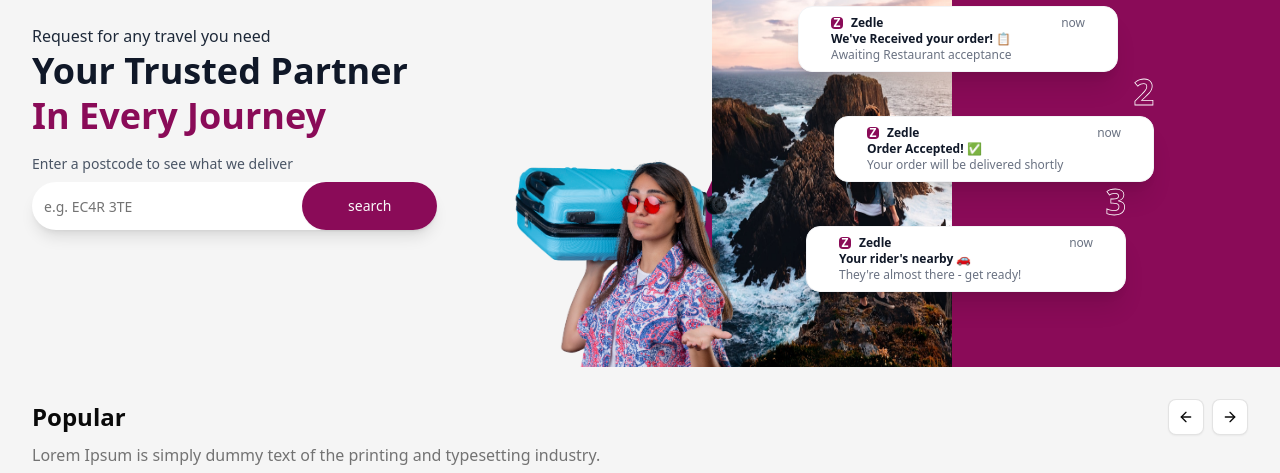
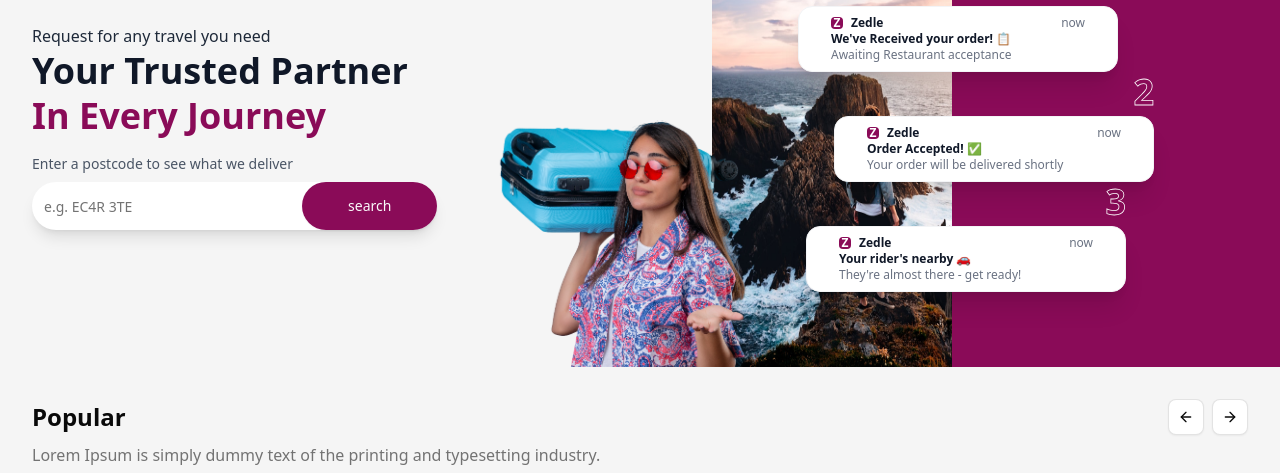
Before and after one commit to react6-flyweis/zedle-ui, a Next.js app: page /users/travel-tourism in a window 1280 px wide. Shown: the part 178-651 px from the top of the page. Built offline with nearby package versions, Linux system fonts and the light colour scheme.

Commit message:
fix(ui): adjust image classes in HeroComponent

```diff
--- a/src/components/HeroComponent.tsx
+++ b/src/components/HeroComponent.tsx
@@ -28,7 +28,7 @@ export function HeroComponent({
         <Image
           src={characterImage}
           alt="Grocery delivery person"
-          className="object-contain w-64 -mb-14"
+          className="object-contain max-w-72 -mb-12"
           priority
         />
       </div>
```
